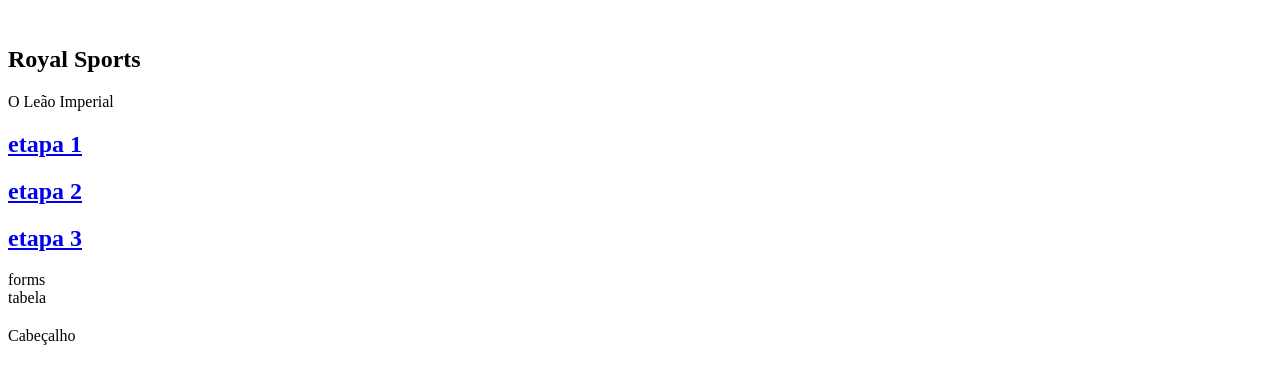
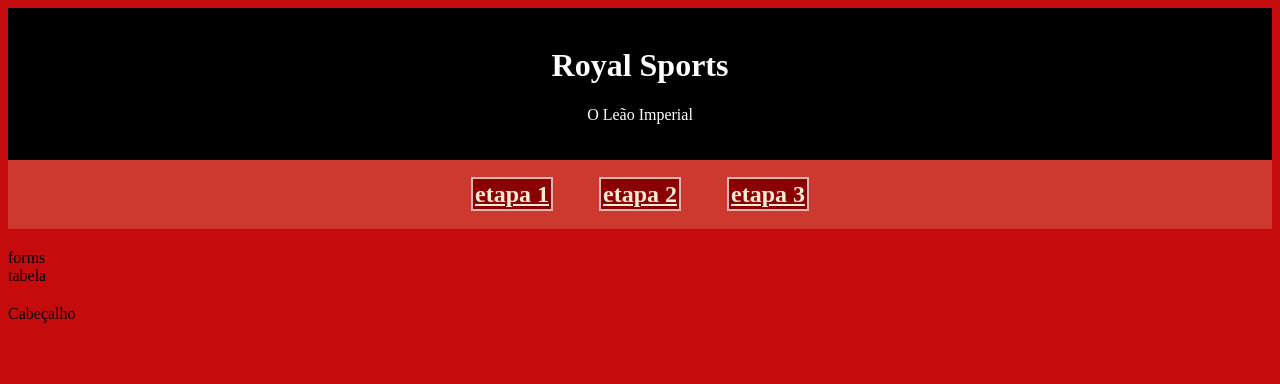
Before and after one commit to luizvn/TRABALHO_ED2, a Flask app: page /etapa1 in a window 1280 px wide. Shown: the top 384 px of the page. Run offline with Flask 3, Linux system fonts and the light colour scheme.

Commit message:
Avanços
avanços

```diff
--- a/templates/etapa1.html
+++ b/templates/etapa1.html
@@ -4,23 +4,60 @@
     <meta charset="UTF-8">
     <meta name="viewport" content="width=device-width, initial-scale=1.0">
     <title>Etapa 1</title>
+
+    <style>
+        body{
+            background-color: rgb(197, 11, 11);
+        }
+        .titulo{
+            text-align: center;
+            background-color: black;
+            color: white;
+            margin: 0;
+            padding-bottom: 20px;
+            width: 100%;
+        }
+        .nome{
+            text-align: center;
+            font-style: bold;
+            margin-bottom: 0;
+        }
+        .aucunha{
+            text-align: center;
+            font-style: italic;
+            margin-top: 5px;
+        }
+
+        nav {
+        background-color: rgba(210, 77, 62, 0.7);
+        padding: 1px;
+        text-align: center;
+        }
+
+        nav a{
+            background-color: darkred;
+            padding: 2px;
+            color: antiquewhite;
+            border: 2px solid rgb(221, 181, 181);
+            margin: 20px;
+        }
+    </style>
 </head>
 <body>
     <div class="index">
         <main>
-            <section class="titulo">
-
-                    <a href=""><img src="" alt=""></a>
-                    <h1>Royal Sports</h1>
-                    <p>O Leão Imperial</p>
-
-            </section>
-            <section>
-                <a href="etapa1.html"><h2>etapa 1</h2></a>
-                <a href="etapa2.html"><h2>etapa 2</h2></a>
-                <a href="etapa3.html"><h2>etapa 3</h2></a>
-
-            </section>
+            <header class="titulo">
+                <a href=""><img src="" alt=""></a>
+                <h1>Royal Sports</h1>
+                <p>O Leão Imperial</p>
+            </header>
+            <nav>
+                <h2>
+                    <a href="etapa1.html">etapa 1</a>
+                    <a href="etapa2.html">etapa 2</a>
+                    <a href="etapa3.html">etapa 3</a>
+                </h2>
+            </nav>
             <section>
                 <h2></h2>forms
             </section>
```
Also changed, not shown: templates/index.html (+23 -30 lines).
